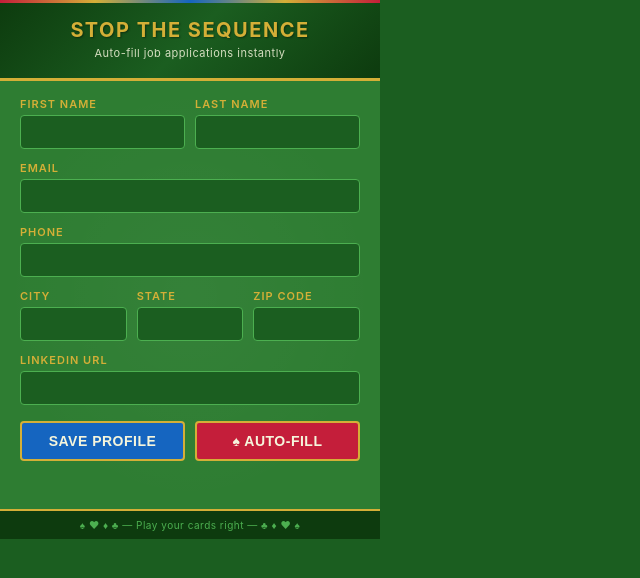
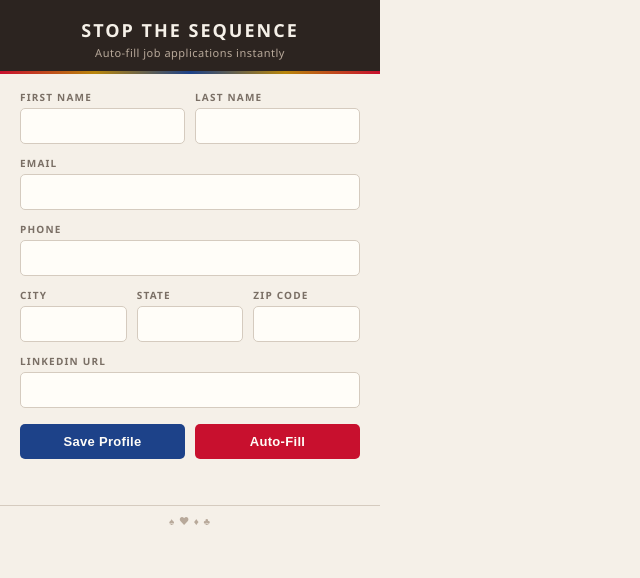
Before and after one commit to vamsikrishna2410/Skip-The-Sequence, a website built with webpack: page src/popup/popup.html in a window 1280 px wide. Shown: the whole page, without its empty margins (0-640 px from the left). Built offline with nearby package versions, Linux system fonts and the light colour scheme.

Commit message:
Changed colors for better visibility across the extension.

```diff
--- a/src/popup/index.ts
+++ b/src/popup/index.ts
@@ -12,7 +12,7 @@ const FIELD_IDS: (keyof UserProfile)[] = [
 function showStatus(message: string, isError = false): void {
   const status = document.getElementById('status')!;
   status.textContent = message;
-  status.style.color = isError ? '#FF6B6B' : '#D4AF37';
+  status.style.color = isError ? '#C8102E' : '#B8860B';
   const duration = isError ? 5000 : 3000;
   setTimeout(() => { status.textContent = ''; }, duration);
 }
--- a/src/popup/popup.html
+++ b/src/popup/popup.html
@@ -13,51 +13,46 @@
 
     body {
       width: 380px;
-      font-family: -apple-system, BlinkMacSystemFont, 'Segoe UI', Roboto, sans-serif;
-      background: #1B5E20;
-      color: #F5F5DC;
+      font-family: 'Segoe UI', -apple-system, BlinkMacSystemFont, Roboto, sans-serif;
+      background: #F5F0E8;
+      color: #2C2420;
     }
 
     .header {
-      background: linear-gradient(135deg, #0D3B0E 0%, #1B5E20 50%, #0D3B0E 100%);
-      color: #D4AF37;
-      padding: 18px 20px;
+      background: #2C2420;
+      color: #F5F0E8;
+      padding: 18px 20px 14px;
       text-align: center;
-      border-bottom: 3px solid #D4AF37;
       position: relative;
     }
 
     .header::before {
       content: '';
       position: absolute;
-      top: 0;
+      bottom: 0;
       left: 0;
       right: 0;
       height: 3px;
-      background: linear-gradient(90deg, #C41E3A, #D4AF37, #1565C0, #D4AF37, #C41E3A);
+      background: linear-gradient(90deg, #C8102E, #B8860B, #1D4289, #B8860B, #C8102E);
     }
 
     .header h1 {
-      font-size: 20px;
+      font-size: 18px;
       font-weight: 700;
-      letter-spacing: 1.5px;
+      letter-spacing: 2px;
       text-transform: uppercase;
-      text-shadow: 1px 1px 2px rgba(0,0,0,0.4);
     }
 
     .header p {
       font-size: 11px;
-      color: #F5F5DC;
-      opacity: 0.85;
-      margin-top: 4px;
+      color: #B8A99A;
+      margin-top: 3px;
       letter-spacing: 0.5px;
     }
 
     .content {
       padding: 16px 20px;
-      background: #2E7D32;
-      background-image:
-        radial-gradient(ellipse at center, rgba(255,255,255,0.03) 0%, transparent 70%);
+      background: #F5F0E8;
     }
 
     .field-group {
@@ -66,22 +61,22 @@
 
     .field-group label {
       display: block;
-      font-size: 11px;
-      font-weight: 600;
-      color: #D4AF37;
+      font-size: 10px;
+      font-weight: 700;
+      color: #7A6F65;
       margin-bottom: 4px;
       text-transform: uppercase;
-      letter-spacing: 1px;
+      letter-spacing: 1.2px;
     }
 
     .field-group input {
       width: 100%;
-      padding: 8px 12px;
-      border: 1px solid #4CAF50;
-      border-radius: 4px;
+      padding: 9px 12px;
+      border: 1px solid #D5CBBF;
+      border-radius: 5px;
       font-size: 14px;
-      background: #1B5E20;
-      color: #F5F5DC;
+      background: #FFFDF8;
+      color: #2C2420;
       transition: border-color 0.2s, box-shadow 0.2s;
     }
 
@@ -91,8 +86,8 @@
 
     .field-group input:focus {
       outline: none;
-      border-color: #D4AF37;
-      box-shadow: 0 0 0 2px rgba(212, 175, 55, 0.3);
+      border-color: #B8860B;
+      box-shadow: 0 0 0 2px rgba(184, 134, 11, 0.15);
     }
 
     .row {
@@ -113,47 +108,48 @@
     .btn {
       flex: 1;
       padding: 10px;
-      border: 2px solid #D4AF37;
-      border-radius: 4px;
-      font-size: 14px;
-      font-weight: 700;
+      border: none;
+      border-radius: 5px;
+      font-size: 13px;
+      font-weight: 600;
       cursor: pointer;
       transition: all 0.2s;
-      text-transform: uppercase;
-      letter-spacing: 0.5px;
+      letter-spacing: 0.3px;
     }
 
     .btn:hover {
       transform: translateY(-1px);
-      box-shadow: 0 2px 8px rgba(0,0,0,0.3);
+      box-shadow: 0 3px 10px rgba(44, 36, 32, 0.15);
+    }
+
+    .btn:active {
+      transform: translateY(0);
     }
 
     .btn-fill {
-      background: #C41E3A;
-      color: #F5F5DC;
-      border-color: #D4AF37;
+      background: #C8102E;
+      color: #FFFDF8;
     }
 
     .btn-fill:hover {
-      background: #A01830;
+      background: #A30D25;
     }
 
     .btn-save {
-      background: #1565C0;
-      color: #F5F5DC;
-      border-color: #D4AF37;
+      background: #1D4289;
+      color: #FFFDF8;
     }
 
     .btn-save:hover {
-      background: #0D47A1;
+      background: #153268;
     }
 
     .status {
       text-align: center;
       margin-top: 12px;
-      font-size: 13px;
-      min-height: 20px;
-      color: #D4AF37;
+      font-size: 12px;
+      min-height: 18px;
+      color: #B8860B;
       font-weight: 600;
     }
 
@@ -161,10 +157,9 @@
       text-align: center;
       padding: 8px;
       font-size: 10px;
-      color: #4CAF50;
-      background: #0D3B0E;
-      border-top: 2px solid #D4AF37;
-      letter-spacing: 0.5px;
+      color: #B8A99A;
+      border-top: 1px solid #D5CBBF;
+      letter-spacing: 1px;
     }
   </style>
 </head>
@@ -218,14 +213,14 @@
 
     <div class="actions">
       <button class="btn btn-save" id="saveBtn">Save Profile</button>
-      <button class="btn btn-fill" id="fillBtn">♠ Auto-Fill</button>
+      <button class="btn btn-fill" id="fillBtn">Auto-Fill</button>
     </div>
 
     <div class="status" id="status"></div>
   </div>
 
   <div class="footer">
-    ♠ ♥ ♦ ♣ &mdash; Play your cards right &mdash; ♣ ♦ ♥ ♠
+    ♠ ♥ ♦ ♣
   </div>
 </body>
 </html>
```
